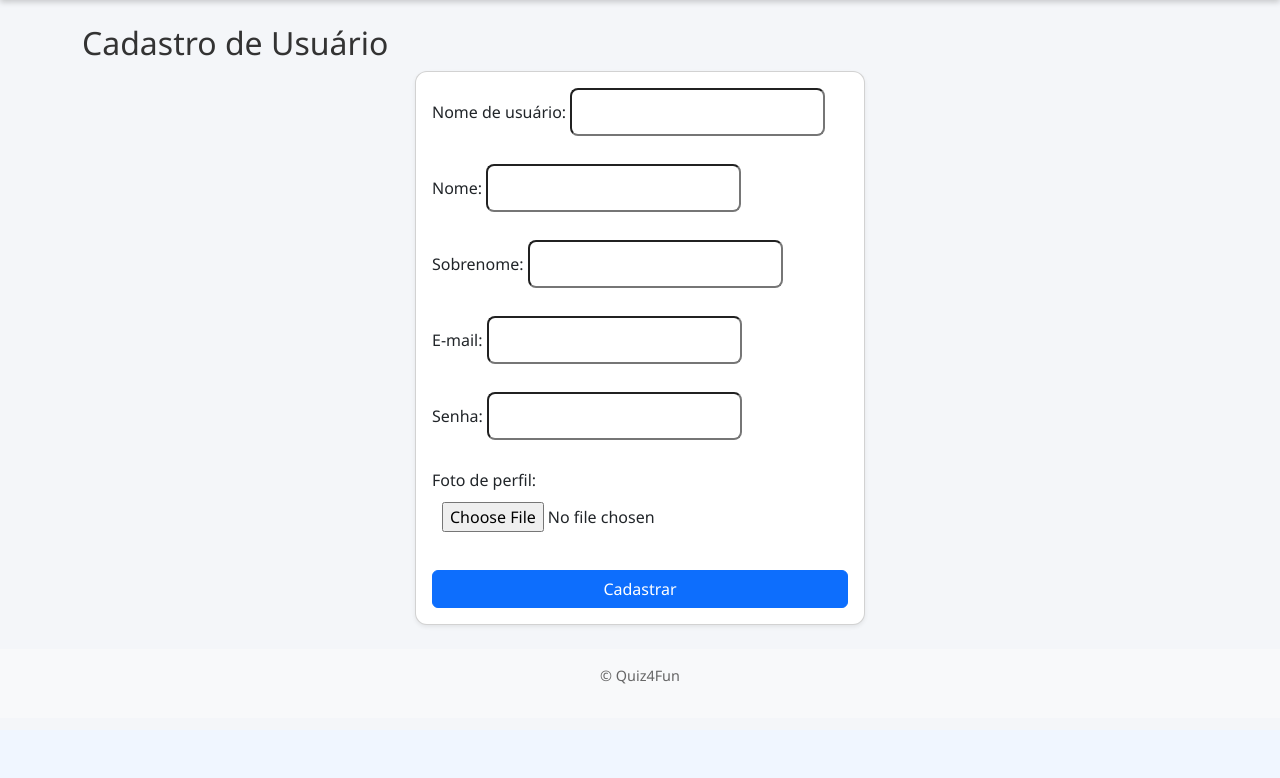
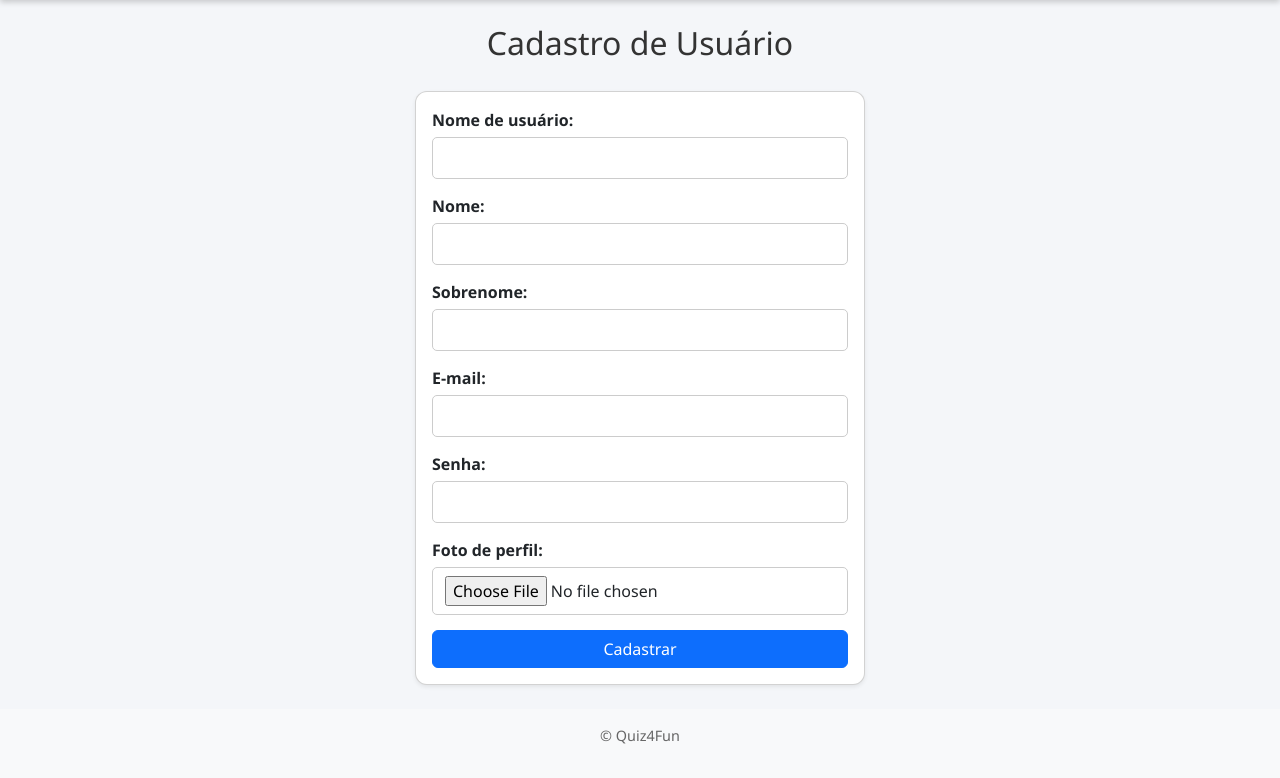
Before and after one commit to ViniMRV/Quiz4Fun, a Django app: page /users/register/ in a window 1280 px wide. Shown: the part 70-848 px from the top of the page. Before the commit the page ends 754 px from the top, so only its background shows below. Run offline with Django 5.2, Linux system fonts and the light colour scheme.

Commit message:
finishing user registration frontend

```diff
--- a/Backend/Quiz4FunProject/Quiz4FunProject/settings.py
+++ b/Backend/Quiz4FunProject/Quiz4FunProject/settings.py
@@ -127,7 +127,7 @@ USE_TZ = True
 STATIC_URL = '/static/'
 
 STATICFILES_DIRS = [
-    BASE_DIR / "Frontend" / "static",
+    BASE_DIR.parent.parent / "Frontend" / "static",
 ]
 
 
--- a/Frontend/static/css/users.css
+++ b/Frontend/static/css/users.css
@@ -1,21 +1,52 @@
-/* Forms */
+
+.register-container {
+    display: flex;
+    flex-direction: column;
+    justify-content: center;
+    align-items: center;
+    min-height: 80vh;
+    text-align: center;
+}
+
+
 form {
     max-width: 450px;
-    margin: 0 auto;
+    width: 100%;
+    margin-top: 20px;
+    text-align: left;
 }
 
-form input, form select {
-    border-radius: 8px;
-    padding: 10px;
-    margin-bottom: 12px;
+
+form p {
+    margin-bottom: 15px;
 }
 
+
+form label {
+    display: block;
+    margin-bottom: 5px;
+    font-weight: bold;
+}
+
+
+form input, form select {
+    width: 100%;
+    padding: 8px 12px;
+    border: 1px solid #ccc;
+    border-radius: 5px;
+    box-sizing: border-box;
+}
+
+
 form button {
+    width: 100%;
     background-color: #0d6efd;
+    color: white;
     border: none;
     border-radius: 8px;
-    padding: 10px;
+    padding: 12px;
     font-weight: bold;
+    cursor: pointer;
     transition: 0.3s;
 }
 
--- a/Frontend/templates/users/register.html
+++ b/Frontend/templates/users/register.html
@@ -7,6 +7,7 @@
 {% endblock %}
 
 {% block content %}
+<div class="register-container">
     <h2>Cadastro de Usuário</h2>
     {% if activation_sent %}
         <p class="alert alert-info">Um e-mail de ativação foi enviado para você. Verifique sua caixa de entrada!</p>
@@ -17,4 +18,5 @@
         {{ form.as_p }}
         <button type="submit" class="btn btn-primary">Cadastrar</button>
     </form>
+</div>
 {% endblock %}
```
Also changed, not shown: Backend/Quiz4FunProject/media/profile_pics/vm-rochaviana_at_hotmail_com/vm-rochaviana_at_hotmail_com_profile_pic.jpeg (added). Lines whose indentation alone changed are shown as unchanged.
